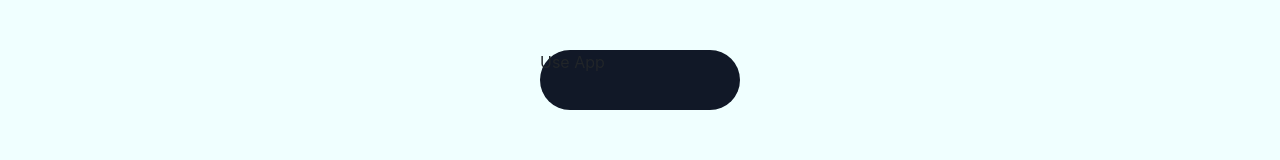
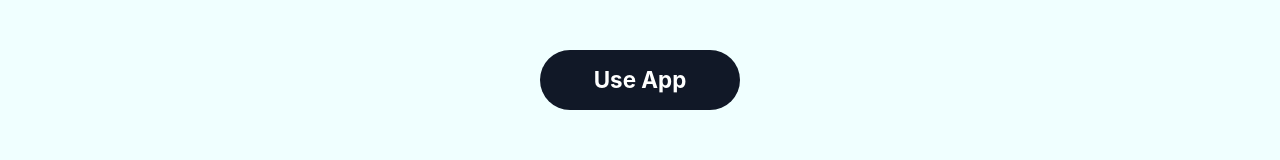
Before and after one commit to HelloLee63/hipo-official-website, a React (Create React App) app: page / in a window 1280 px wide. Shown: the part 390-550 px from the top of the page. Built offline with nearby package versions, Linux system fonts and the light colour scheme.

Commit message:
Update app button

```diff
--- a/src/components/button/AppButton.jsx
+++ b/src/components/button/AppButton.jsx
@@ -2,7 +2,7 @@ import React from 'react'
 
 const AppButton = () => {
   return (
-    <div className='app-button'>
+    <div className='d-flex app-button justify-content-center align-items-center'>
       Use App
     </div>
   )
--- a/src/styles/button.css
+++ b/src/styles/button.css
@@ -3,4 +3,7 @@
     border-radius: 30px;
     height: 60px;
     width: 200px;
+    color: white;
+    font-weight: 700;
+    font-size: 1.4rem
 }
```
